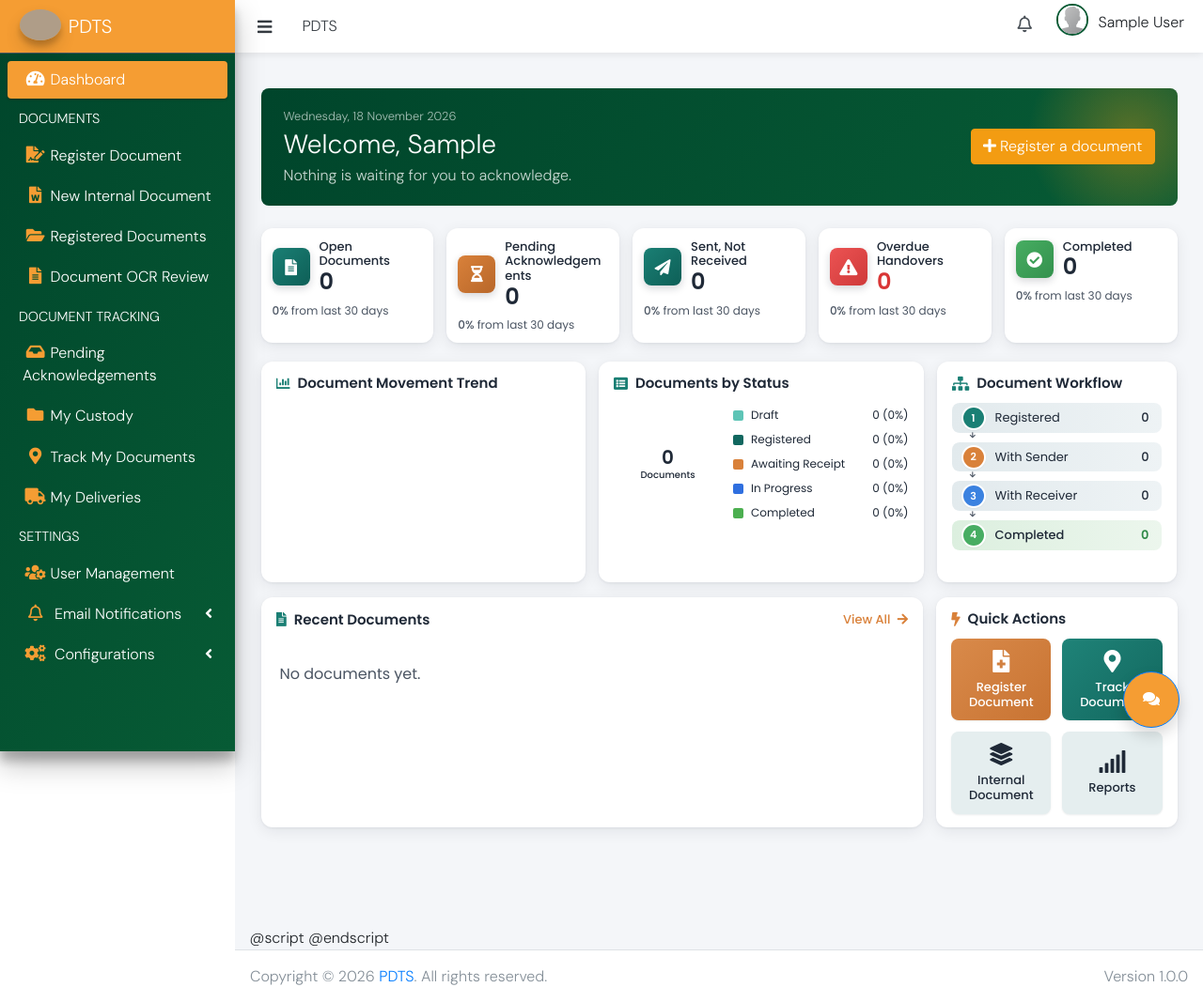
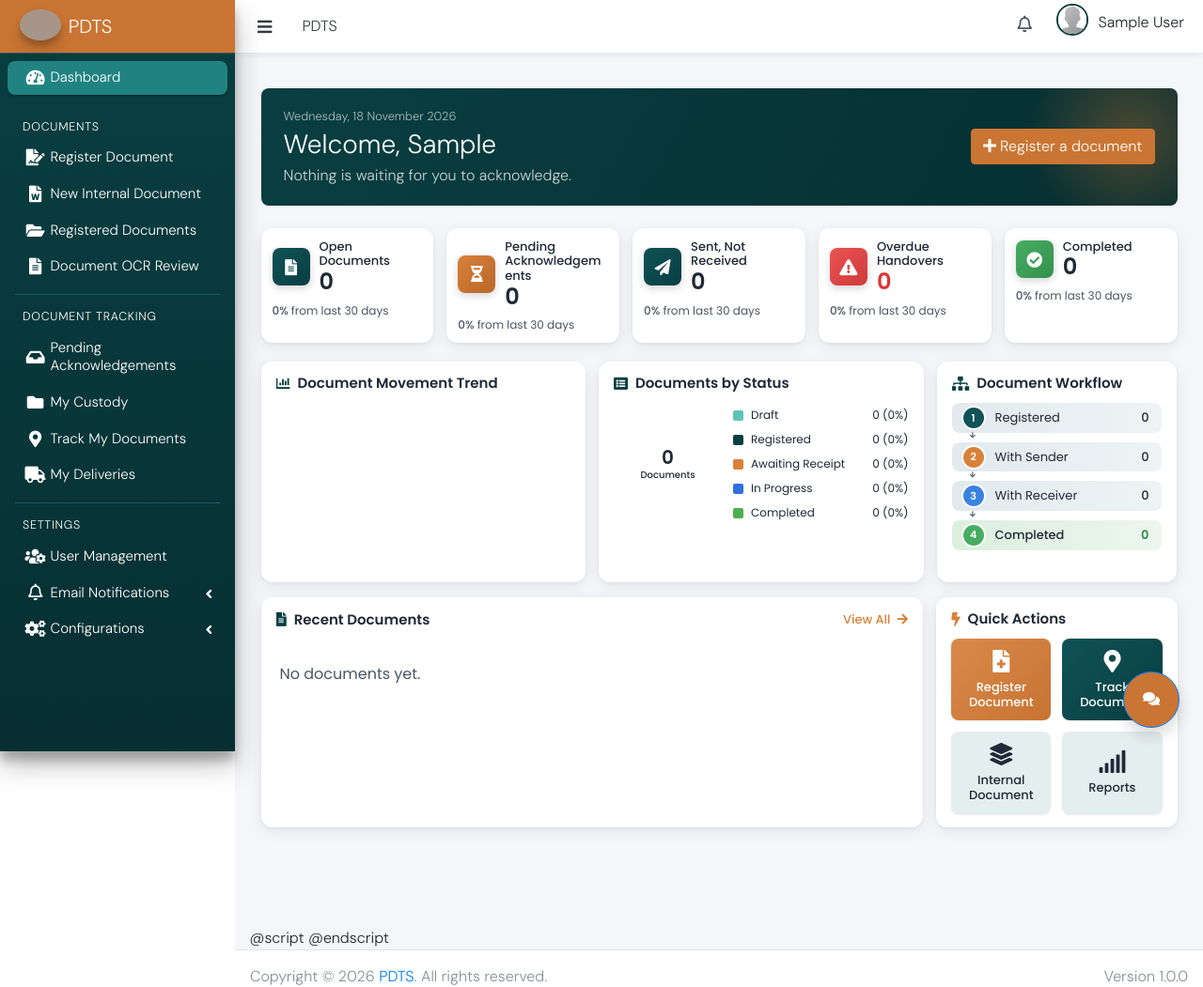
Before and after one commit to ZESCOLTD/Document-Tracker-PDTS, a Laravel app: page /dashboard in a window 1280 px wide. Shown: the top 1051 px of the page at 94% size. Run offline with Laravel 12, Linux system fonts and the light colour scheme; the visitor is signed in with stand-in values (Sample User, id 1); data that the repository does not hold is empty; a map, chart or similar area stays blank; parts of the project's set-up code (start-up, migrations or seed data) failed here and were passed over; some libraries are stand-ins or nearby versions; grey boxes are pictures that could not be loaded.

Commit message:
Restyle the sidebar in deep teal and add sidebar count badges
- Brand colour moves from green #075B35 to deep teal #093f42 (theme
  color_sidebar, sidebar, welcome banner, dashboard accents, scan page,
  cover sheet, emails). The login page keeps its green.
- Accent orange changes from #f59d33 to #ca7533.
- Sidebar: white icons and headings, section dividers, a lighter teal
  pill for the active item, and labels that wrap beside their icon.
- Count bubbles on Pending Acknowledgements, My Custody and My
  Deliveries. WorkCounts holds the counts; the Pending page shares its
  query so the badge and the list always agree.

Co-Authored-By: Claude Opus 5.5 <noreply@anthropic.com>

```diff
--- a/app/Livewire/Movements/Pending.php
+++ b/app/Livewire/Movements/Pending.php
@@ -2,11 +2,10 @@
 
 namespace App\Livewire\Movements;
 
-use App\Enums\MovementStatus;
 use App\Models\DocumentMovement;
-use App\Models\PdtsUserDelegation;
 use App\Services\Documents\CustodyException;
 use App\Services\Documents\CustodyService;
+use App\Services\Documents\WorkCounts;
 use Illuminate\Support\Facades\Auth;
 use Livewire\Component;
 use Livewire\WithPagination;
@@ -68,17 +67,8 @@ class Pending extends Component
 
     public function render()
     {
-        $delegatedPrincipalIds = PdtsUserDelegation::query()
-            ->activeAt()
-            ->where('delegate_user_id', Auth::id())
-            ->select('principal_user_id');
-
-        $query = DocumentMovement::query()
-            ->where(fn ($query) => $query
-                ->where('recipient_id', Auth::id())
-                ->orWhereIn('recipient_id', $delegatedPrincipalIds))
-            ->where('status', MovementStatus::AwaitingReceipt->value)
-            ->whereHas('document');
+        // Shared with the sidebar badge so the count and this list always agree.
+        $query = app(WorkCounts::class)->pendingAcknowledgementsQuery(Auth::user());
 
         return view('livewire.movements.pending', [
             'movements' => (clone $query)
--- a/config/theme.php
+++ b/config/theme.php
@@ -32,10 +32,10 @@ return [
     'color_primary' => '#253745',
     'color_primary_text_dark' => '#253745',
     'color_primary_text_light' => '#ffffff',
-    'color_sidebar' => '#075B35',
+    'color_sidebar' => '#093f42',
     'color_secondary' => '',
     'color_white' => '#ffffff',
-    'color_accent' => '#f59d33',
+    'color_accent' => '#ca7533',
     'color_success' => '#00703c',
     'key_term' => 'Training',
     'footer_comment' => 'Copyright © '.date('Y').' Developed By Innovations Systems Development - ZESCO. All rights reserved.',
--- a/resources/views/layouts/navbar.blade.php
+++ b/resources/views/layouts/navbar.blade.php
@@ -2,7 +2,7 @@
     .main-header.navbar { background: #fff; border-bottom: 1px solid {{ config('theme.color_sidebar') }}; box-shadow: 0 2px 8px rgba(0, 0, 0, .08); min-height: 3.5rem; }
     .main-header.navbar.no-accent-line { border-bottom: 0; }
     .main-header .navbar-nav > .nav-item > .nav-link { color: #343a40; border-radius: .375rem; transition: color .15s, background-color .15s; }
-    .main-header .navbar-nav > .nav-item > .nav-link:hover { color: {{ config('theme.color_sidebar') }}; background: rgba(7, 91, 53, .08); }
+    .main-header .navbar-nav > .nav-item > .nav-link:hover { color: {{ config('theme.color_sidebar') }}; background: rgba(9, 63, 66, .08); }
     .main-header .navbar-nav > .nav-item > a[data-widget="pushmenu"] { font-size: 1.1rem; }
     .main-header .app-name { font-weight: 700; color: {{ config('theme.color_sidebar') }}; }
     .main-header .user-menu > .nav-link { gap: .5rem; padding: .25rem .75rem; }
--- a/resources/views/layouts/partials/movements-sidebar.blade.php
+++ b/resources/views/layouts/partials/movements-sidebar.blade.php
@@ -1,17 +1,20 @@
 @php($canViewDeliveries = app(\App\Services\Documents\CustodyService::class)->canViewDeliveries(auth()->user()))
 @if ($canViewDeliveries || auth()->user()->canAny(['documents.register', 'documents.acknowledge', 'documents.forward']))
+    @php($counts = app(\App\Services\Documents\WorkCounts::class)->for(auth()->user()))
     <li class="nav-header text-uppercase" style="color: {{ config('theme.color_accent') }}">Document Tracking</li>
     @can('documents.acknowledge')
         <li class="nav-item">
             <a href="{{ route('movements.pending') }}" class="nav-link {{ request()->routeIs('movements.pending') ? 'active' : '' }}">
-                <i class="nav-icon fas fa-inbox"></i><p>Pending Acknowledgements</p>
+                <i class="nav-icon fas fa-inbox"></i><p>Pending Acknowledgements
+                    @include('layouts.partials.sidebar-count', ['count' => $counts['pending'], 'label' => 'waiting for you'])</p>
             </a>
         </li>
     @endcan
     @can('documents.forward')
         <li class="nav-item">
             <a href="{{ route('movements.custody') }}" class="nav-link {{ request()->routeIs('movements.custody') ? 'active' : '' }}">
-                <i class="nav-icon fas fa-folder"></i><p>My Custody</p>
+                <i class="nav-icon fas fa-folder"></i><p>My Custody
+                    @include('layouts.partials.sidebar-count', ['count' => $counts['custody'], 'label' => 'in your custody'])</p>
             </a>
         </li>
     @endcan
@@ -25,7 +28,8 @@
     @if ($canViewDeliveries)
         <li class="nav-item">
             <a href="{{ route('movements.deliveries') }}" class="nav-link {{ request()->routeIs('movements.deliveries') ? 'active' : '' }}">
-                <i class="nav-icon fas fa-truck"></i><p>My Deliveries</p>
+                <i class="nav-icon fas fa-truck"></i><p>My Deliveries
+                    @include('layouts.partials.sidebar-count', ['count' => $counts['deliveries'], 'label' => 'to deliver'])</p>
             </a>
         </li>
     @endif
--- /dev/null
+++ b/resources/views/layouts/partials/sidebar-count.blade.php
@@ -0,0 +1,6 @@
+{{-- Orange count bubble on a sidebar link. Hidden when there is nothing waiting. Expects: count, label. --}}
+@if ($count > 0)
+    <span class="pdts-count" data-count="{{ $count }}">
+        {{ $count > 99 ? '99+' : $count }}<span class="sr-only"> {{ $label }}</span>
+    </span>
+@endif
--- a/resources/views/layouts/scan.blade.php
+++ b/resources/views/layouts/scan.blade.php
@@ -9,7 +9,7 @@
     <link rel="stylesheet" href="{{ asset('assets-dashboard/plugins/fontawesome-free/css/all.min.css') }}">
     <link rel="stylesheet" href="{{ asset('assets-dashboard/dist/css/adminlte.min.css') }}">
     <style>
-        :root { --pdts-green: {{ config('theme.color_sidebar', '#075B35') }}; --pdts-orange: {{ config('theme.color_accent', '#f59d33') }}; }
+        :root { --pdts-green: {{ config('theme.color_sidebar', '#093f42') }}; --pdts-orange: {{ config('theme.color_accent', '#ca7533') }}; }
         body { background: #f2f4f3; font-size: 1rem; }
         .scan-bar { background: var(--pdts-green); color: #fff; }
         .scan-bar img { width: 34px; height: 34px; border-radius: 50%; background: #fff; padding: 2px; }
--- a/resources/views/layouts/sidebar.blade.php
+++ b/resources/views/layouts/sidebar.blade.php
@@ -1,5 +1,37 @@
-<aside class="main-sidebar sidebar-dark-primary elevation-4"
-       style="background: linear-gradient(120deg, #00452B 0%, #075B35 100%)">
+<style>
+    /* Sidebar colours: deep teal, white icons and headings, a lighter teal pill for the active item. */
+    .main-sidebar.pdts-sidebar { background: linear-gradient(180deg, #093f42 0%, #072f32 100%) !important; }
+    .pdts-sidebar .nav-sidebar .nav-icon { color: #fff !important; }
+    .pdts-sidebar .nav-sidebar .nav-header {
+        color: #fff !important; font-weight: 600; font-size: .78rem; letter-spacing: .06em;
+        border-top: 1px solid #1e5e61; margin: .5rem .5rem 0; padding: .875rem .5rem .375rem;
+    }
+    /* No line above the first heading (straight after Dashboard), as in the design. */
+    .pdts-sidebar .nav-sidebar > .nav-item:first-child + .nav-header,
+    .pdts-sidebar .nav-sidebar > .nav-header:first-child { border-top: 0; }
+    .pdts-sidebar .nav-sidebar .nav-link { border-radius: .5rem; position: relative; display: flex; align-items: center; }
+    /* Labels sit beside their icon; a long one wraps to a second line, still beside the icon. */
+    .pdts-sidebar .nav-sidebar .nav-link > p {
+        flex: 1 1 auto; min-width: 0; margin: 0; font-size: .9375rem; line-height: 1.3; white-space: normal;
+    }
+    /* Room on the right for the count bubble. */
+    .pdts-sidebar .nav-sidebar .nav-link:has(.pdts-count) > p { padding-right: 2rem; }
+    .pdts-sidebar .nav-sidebar .nav-link > .nav-icon { flex-shrink: 0; }
+    .pdts-sidebar .nav-sidebar .nav-link:hover:not(.active) { background-color: rgba(255, 255, 255, .07) !important; }
+    /* Count bubble, e.g. Pending Acknowledgements 5. */
+    .pdts-sidebar .nav-sidebar .pdts-count {
+        position: absolute; right: .75rem; top: 50%; transform: translateY(-50%);
+        min-width: 1.375rem; height: 1.375rem; padding: 0 .375rem; border-radius: 999px;
+        display: inline-flex; align-items: center; justify-content: center;
+        background: {{ config('theme.color_accent') }}; color: #fff; font-size: .75rem; font-weight: 700; line-height: 1;
+        box-shadow: 0 1px 3px rgba(0, 0, 0, .25); font-variant-numeric: tabular-nums;
+    }
+    .sidebar-collapse .pdts-sidebar:not(:hover) .pdts-count { right: .25rem; top: .35rem; transform: none; min-width: 1rem; height: 1rem; font-size: .625rem; }
+    .pdts-sidebar .nav-sidebar .nav-link.active {
+        background-color: #218381 !important; color: #fff !important; box-shadow: 0 2px 6px rgba(0, 0, 0, .2);
+    }
+</style>
+<aside class="main-sidebar pdts-sidebar sidebar-dark-primary elevation-4">
     <a href="{{ route('dashboard') }}" class="brand-link" style="background: {{ config('theme.color_accent') }}">
         <img src="{{ asset('assets-dashboard/dist/img/logo/zesco_logo.png') }}"
              alt="Logo"
--- a/resources/views/livewire/pdts/dashboard.blade.php
+++ b/resources/views/livewire/pdts/dashboard.blade.php
@@ -4,7 +4,7 @@
     // One colour and label per status, shared by the donut, its legend and the table badges.
     $statusColours = [
         'draft' => '#5ec4b6',
-        'registered' => '#11675f',
+        'registered' => '#093f42',
         'awaiting_receipt' => '#d9813a',
         'received' => '#2f6fdf',
         'completed' => '#4caf50',
@@ -64,20 +64,20 @@
            Everything below the banner uses Poppins, which the layout loads in real weights. */
         .pdts-dash > :not(.hero) { font-family: 'Poppins', sans-serif; color: var(--ink); }
         .pdts-dash .dash-card { background: #fff; border-radius: .75rem; box-shadow: 0 1px 3px rgba(16, 24, 40, .06), 0 4px 16px rgba(16, 24, 40, .08); }
-        .pdts-dash .tone-teal   { --tone: #1a7f74; --tone-deep: #0e5f57; }
+        .pdts-dash .tone-teal   { --tone: #0f5257; --tone-deep: #093f42; }
         .pdts-dash .tone-orange { --tone: #d9813a; --tone-deep: #b8672a; }
         .pdts-dash .tone-red    { --tone: #ec5353; --tone-deep: #cf3a3a; }
         .pdts-dash .tone-green  { --tone: #47ad62; --tone-deep: #33914d; }
         .pdts-dash .tone-blue   { --tone: #3b82e0; --tone-deep: #2563c4; }
 
         /* Welcome banner (unchanged) */
-        .pdts-dash .hero { background: linear-gradient(120deg, #00452B 0%, #075B35 100%); color: #fff; border-radius: .5rem; padding: 1.25rem 1.5rem; position: relative; overflow: hidden; }
-        .pdts-dash .hero::after { content: ""; position: absolute; right: -60px; top: -60px; width: 220px; height: 220px; border-radius: 50%; background: radial-gradient(circle, rgba(243, 156, 18, .35), rgba(243, 156, 18, 0) 70%); }
+        .pdts-dash .hero { background: linear-gradient(120deg, #093f42 0%, #062e30 100%); color: #fff; border-radius: .5rem; padding: 1.25rem 1.5rem; position: relative; overflow: hidden; }
+        .pdts-dash .hero::after { content: ""; position: absolute; right: -60px; top: -60px; width: 220px; height: 220px; border-radius: 50%; background: radial-gradient(circle, rgba(202, 117, 51, .35), rgba(202, 117, 51, 0) 70%); }
         .pdts-dash .hero h3 { color: #fff; }
         .pdts-dash .hero .hero-sub { color: rgba(255, 255, 255, .78); }
         .pdts-dash .hero .hero-date { color: rgba(255, 255, 255, .65); position: relative; z-index: 1; }
-        .pdts-dash .hero .hero-cta { position: relative; z-index: 1; background: #f39c12; border-color: #f39c12; color: #fff; font-weight: 600; }
-        .pdts-dash .hero .hero-cta:hover { background: #e08e0b; border-color: #e08e0b; }
+        .pdts-dash .hero .hero-cta { position: relative; z-index: 1; background: #ca7533; border-color: #ca7533; color: #fff; font-weight: 600; }
+        .pdts-dash .hero .hero-cta:hover { background: #b0642a; border-color: #b0642a; }
 
         /* KPI cards: five across */
         /* All five on one line from tablet width up; they only stack on small screens. */
@@ -108,7 +108,7 @@
         /* Panels */
         .pdts-dash .panel { padding: .875rem 1rem; height: 100%; }
         .pdts-dash .panel-title { font-size: .9375rem; font-weight: 600; margin: 0; display: flex; align-items: center; gap: .5rem; white-space: nowrap; min-width: 0; overflow: hidden; text-overflow: ellipsis; }
-        .pdts-dash .panel-title .fas { color: #1a7f74; font-size: .9375rem; flex-shrink: 0; }
+        .pdts-dash .panel-title .fas { color: #093f42; font-size: .9375rem; flex-shrink: 0; }
         .pdts-dash .panel-head { display: flex; justify-content: space-between; align-items: center; margin-bottom: .75rem; gap: 1rem; }
 
         /* Donut with legend on the right */
@@ -165,13 +165,13 @@
         .pdts-dash .recent-table .ref .far { color: #374151; margin-right: .5rem; font-size: .9375rem; }
         .pdts-dash .status-badge { display: inline-block; white-space: nowrap; vertical-align: middle; text-align: center; padding: .15rem .5rem; border-radius: .375rem; font-size: .75rem; font-weight: 500; border: 1px solid transparent; }
         .pdts-dash .badge-draft     { background: #f1f3f5; color: #5b6673; border-color: #dde2e7; }
-        .pdts-dash .badge-registered{ background: #e3f3f0; color: #0e5f57; border-color: #b9e0d9; }
+        .pdts-dash .badge-registered{ background: #e3f3f0; color: #093f42; border-color: #b9e0d9; }
         .pdts-dash .badge-pending   { background: #fdf1d9; color: #a35d12; border-color: #f6d9a3; }
         .pdts-dash .badge-received  { background: #e3eefd; color: #1f5fc0; border-color: #bcd5f8; }
         .pdts-dash .badge-completed { background: #e2f5e6; color: #2a8a43; border-color: #b7e2c1; }
         .pdts-dash .badge-overdue   { background: #fde6e6; color: #c62828; border-color: #f6bcbc; }
         .pdts-dash .row-action { color: var(--ink); padding: 0 .375rem; background: none; border: 0; line-height: 1; }
-        .pdts-dash .row-action:hover { color: #1a7f74; }
+        .pdts-dash .row-action:hover { color: #093f42; }
         .pdts-dash .view-all { color: #d9813a; font-weight: 500; font-size: .8125rem; white-space: nowrap; }
         .pdts-dash .view-all:hover { color: #b8672a; text-decoration: none; }
         .pdts-dash .empty { padding: 1.5rem .25rem; color: var(--muted); }
@@ -183,7 +183,7 @@
         .pdts-dash .qa .fas { font-size: 1.5rem; }
         .pdts-dash .qa:hover { transform: translateY(-1px); box-shadow: 0 6px 16px rgba(16, 24, 40, .15); text-decoration: none; }
         .pdts-dash .qa-orange { background: linear-gradient(135deg, #d98a4a, #c87332); color: #fff; }
-        .pdts-dash .qa-teal   { background: linear-gradient(135deg, #1f8378, #12675e); color: #fff; }
+        .pdts-dash .qa-teal   { background: linear-gradient(135deg, #0f5257, #093f42); color: #fff; }
         .pdts-dash .qa-soft   { background: #e5eeef; color: var(--ink); }
         .pdts-dash .qa-soft .fas { color: #1f2937; }
         .pdts-dash .qa-orange:hover, .pdts-dash .qa-teal:hover { color: #fff; }
@@ -411,8 +411,8 @@
             tooltip: { shared: true, borderRadius: 8 },
             plotOptions: { areaspline: { lineWidth: 2, marker: { symbol: 'circle', radius: 4, lineWidth: 1.5, fillColor: '#fff', lineColor: null } } },
             series: [
-                { name: 'Registered', data: trend.registered, color: '#1a7f74',
-                  fillColor: { linearGradient: { x1: 0, y1: 0, x2: 0, y2: 1 }, stops: [[0, 'rgba(26,127,116,.22)'], [1, 'rgba(26,127,116,.02)']] } },
+                { name: 'Registered', data: trend.registered, color: '#093f42',
+                  fillColor: { linearGradient: { x1: 0, y1: 0, x2: 0, y2: 1 }, stops: [[0, 'rgba(9,63,66,.22)'], [1, 'rgba(9,63,66,.02)']] } },
                 { name: 'Completed', data: trend.completed, color: '#d9813a',
                   fillColor: { linearGradient: { x1: 0, y1: 0, x2: 0, y2: 1 }, stops: [[0, 'rgba(217,129,58,.22)'], [1, 'rgba(217,129,58,.02)']] } },
             ],
--- a/resources/views/livewire/pdts/documents/index.blade.php
+++ b/resources/views/livewire/pdts/documents/index.blade.php
@@ -41,7 +41,7 @@
                             <td>{{ $document->documentType->name }}</td>
                             <td>{{ $document->originating_office }}<br><small class="text-muted">{{ collect([$document->originating_department, $document->originating_directorate])->filter()->implode(' · ') }}</small></td>
                             <td>{{ $document->currentCustodian->name }}</td>
-                            <td><span class="badge text-white" style="background: {{ match ($document->status) { 'received' => '#075B35', 'awaiting_receipt' => '#e8890c', default => '#6c757d' } }};">{{ str($document->status)->replace('_', ' ')->title() }}</span></td>
+                            <td><span class="badge text-white" style="background: {{ match ($document->status) { 'received' => '#093f42', 'awaiting_receipt' => '#e8890c', default => '#6c757d' } }};">{{ str($document->status)->replace('_', ' ')->title() }}</span></td>
                             <td>{{ $document->registered_at->format('d M Y H:i') }}</td>
                         </tr>
                     @empty
--- a/resources/views/livewire/pdts/scan-page.blade.php
+++ b/resources/views/livewire/pdts/scan-page.blade.php
@@ -10,10 +10,10 @@
         .scan-journey li { position: relative; display: flex; gap: .75rem; padding-bottom: 1rem; }
         .scan-journey li:last-child { padding-bottom: 0; }
         .scan-journey li:not(:last-child)::before { content: ""; position: absolute; left: .4375rem; top: 1.125rem; bottom: 0; width: 2px; background: #e9ecef; }
-        .scan-journey .dot { width: 1rem; height: 1rem; border-radius: 50%; background: #075B35; flex-shrink: 0; margin-top: .25rem; }
+        .scan-journey .dot { width: 1rem; height: 1rem; border-radius: 50%; background: #093f42; flex-shrink: 0; margin-top: .25rem; }
         .scan-journey .type-awaiting_receipt .dot, .scan-journey .type-returned .dot { background: #17a2b8; }
         .scan-journey .type-declined .dot, .scan-journey .type-cancelled .dot { background: #dc3545; }
-        .scan-journey .type-picked_up .dot { background: #f59d33; }
+        .scan-journey .type-picked_up .dot { background: #ca7533; }
     </style>
 
     @if ($notice)
```
Also changed, not shown: app/Providers/AppServiceProvider.php (+15 -8 lines), app/Services/Documents/WorkCounts.php (added, +63 -0 lines), resources/views/pdts/cover-sheet.blade.php (+4 -4 lines), tests/Feature/SidebarCountsTest.php (added, +51 -0 lines), resources/views/vendor/mail/html/themes/default.css, 2 other files.
